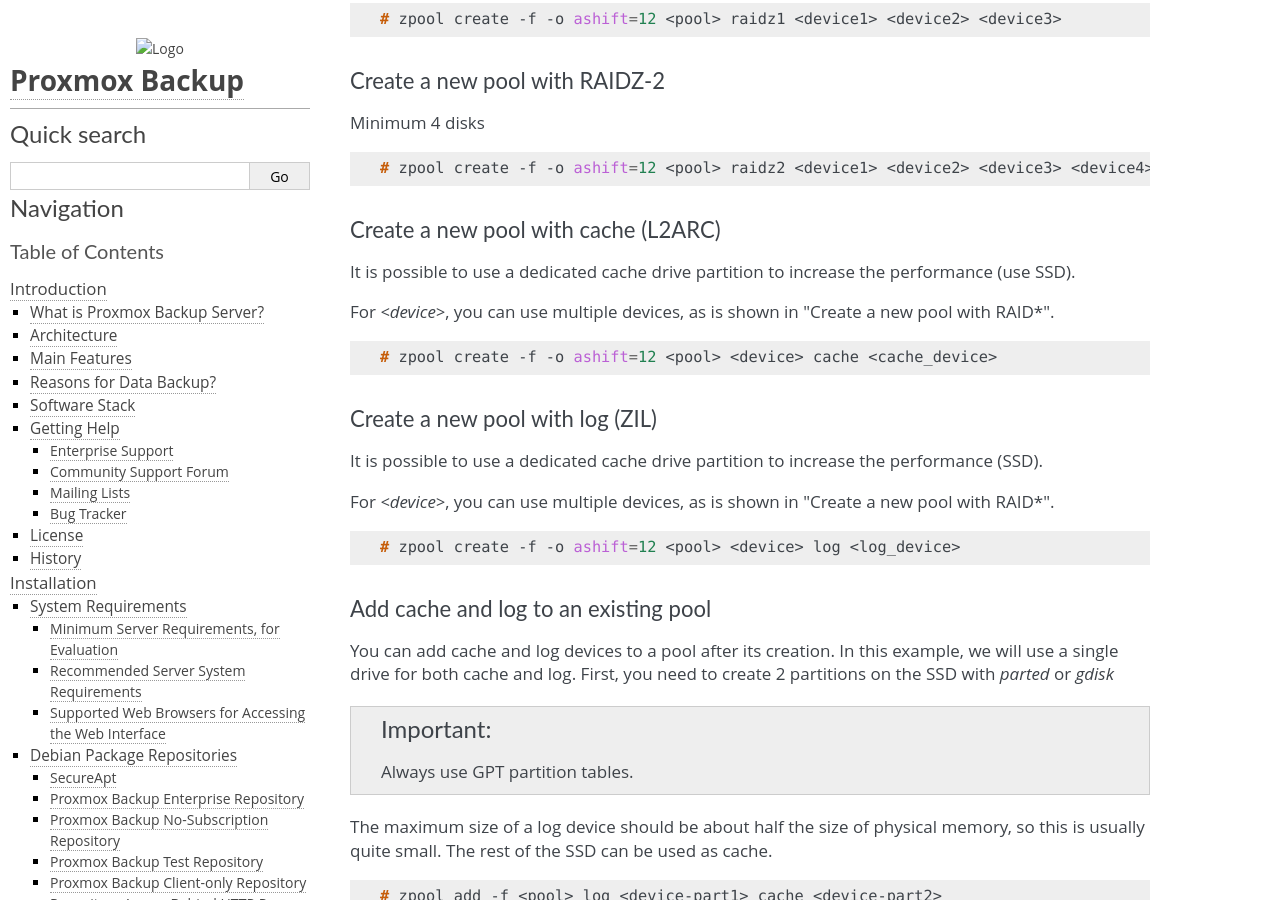
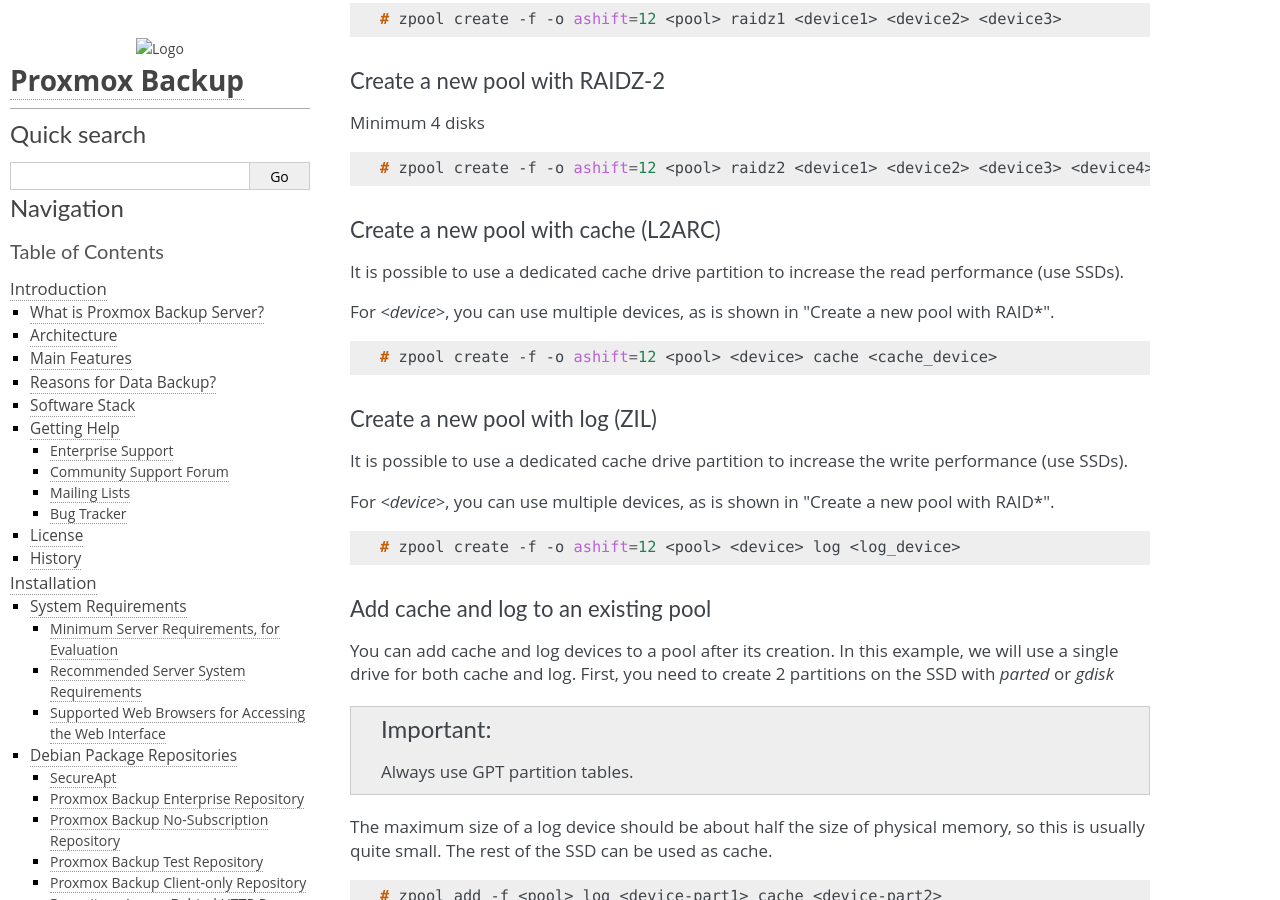
Before and after one commit to rikka-chunibyo/PBS-X, a Sphinx documentation site: the page built from docs/sysadmin.rst, in a window 1280 px wide and 900 px high, scrolled down 2344 px. Built offline with Sphinx 7.4.7, drawn with Linux system fonts in a browser that asks for light colours.

Commit message:
docs: clarify difference between zfs cache and log
The commands to add a zfs cache and log had the same description.
Differentiate them more clearly by explaining the benefit.

Signed-off-by: Gabriel Goller <g.goller@proxmox.com>

```diff
--- a/docs/local-zfs.rst
+++ b/docs/local-zfs.rst
@@ -121,7 +121,7 @@ Create a new pool with cache (L2ARC)
 ^^^^^^^^^^^^^^^^^^^^^^^^^^^^^^^^^^^^
 
 It is possible to use a dedicated cache drive partition to increase
-the performance (use SSD).
+the read performance (use SSDs).
 
 For `<device>`, you can use multiple devices, as is shown in
 "Create a new pool with RAID*".
@@ -134,7 +134,7 @@ Create a new pool with log (ZIL)
 ^^^^^^^^^^^^^^^^^^^^^^^^^^^^^^^^
 
 It is possible to use a dedicated cache drive partition to increase
-the performance (SSD).
+the write performance (use SSDs).
 
 For `<device>`, you can use multiple devices, as is shown in
 "Create a new pool with RAID*".
```
